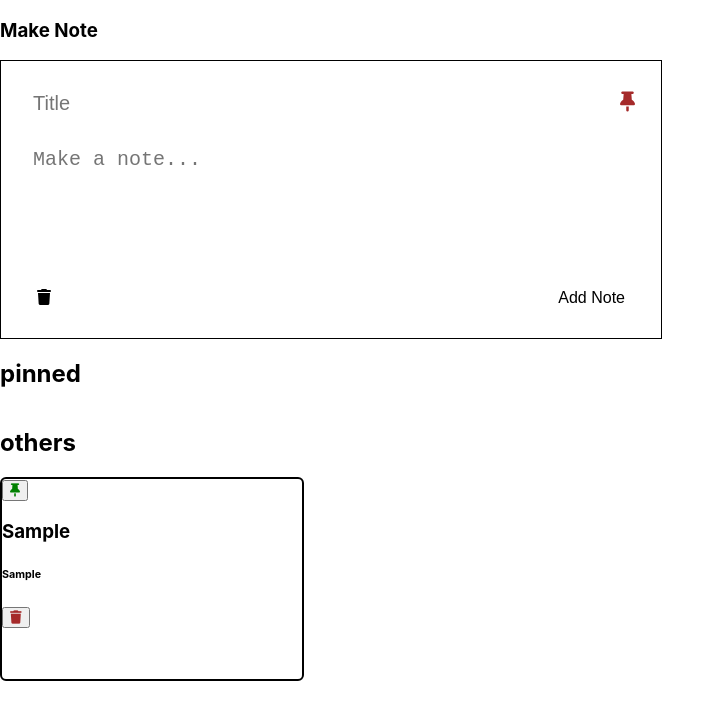
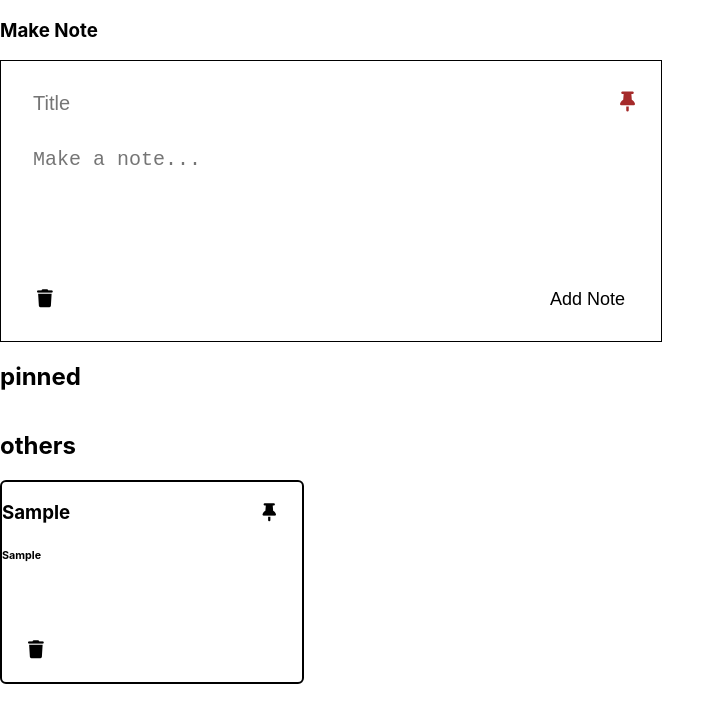
Before and after one commit to mishti169/react-makenote-mishti, a React (Create React App) app: page / in a window 1280 px wide. Both pictures are taken after typing "Sample", "Sample" into the empty fields and a click on the button "Add Note". Shown: the top 722 px of the page, without its empty margins (0-725 px from the left). Built offline with nearby package versions, Linux system fonts and the light colour scheme.

Commit message:
update other pin and trash btn

```diff
--- a/src/Components/NoteItem/NoteItem.css
+++ b/src/Components/NoteItem/NoteItem.css
@@ -3,15 +3,24 @@
 	min-width: 300px;
 	min-height: 200px;
 	border-radius: 6px;
+	position: relative;
 }
 .NoteItemWrapper:hover {
 	background-color: pink;
 }
 
-.trashBtn {
-	color: brown;
+.pinAndTrashBtn {
+	font-size: 18px;
+	position: absolute;
+	background: transparent;
+	border: none;
 }
 
-.pinBtn {
-	color: green;
+.pin {
+	top: 20px;
+	right: 20px;
 }
+.trash {
+	left: 20px;
+	bottom: 20px;
+}
--- a/src/Components/NoteItem/NoteItem.js
+++ b/src/Components/NoteItem/NoteItem.js
@@ -5,14 +5,14 @@ const NoteItem = (props) => {
 	return (
 		<>
 			<div className='NoteItemWrapper'>
-				<button className='pinBtn'>
+				<button className='pin pinAndTrashBtn'>
 					<i class='fa-solid fa-thumbtack'></i>
 				</button>
 				<div>
 					<h3>{props.title}</h3>
 					<h6>{props.text}</h6>
 				</div>
-				<button className='trashBtn'>
+				<button className='trash pinAndTrashBtn'>
 					<i class='fa-solid fa-trash'></i>
 				</button>
 			</div>
--- a/src/Components/TakeNote/TakeNote.css
+++ b/src/Components/TakeNote/TakeNote.css
@@ -30,15 +30,15 @@ input:focus {
 	justify-content: space-between;
 	align-items: center;
 }
-.addTakeNoteTrashAndPinBtn {
+.addNoteTrashAndPinBtn {
 	/* border-radius: 50%; */
 	background: transparent;
 	cursor: pointer;
 	border: none;
-	font-size: 16px;
+	font-size: 18px;
 }
 
-.pinBtnOfMakeNote {
+.pinBtnOfTakeNote {
 	display: flex;
 	color: brown;
 	position: absolute;
--- a/src/Components/TakeNote/TakeNote.js
+++ b/src/Components/TakeNote/TakeNote.js
@@ -33,7 +33,7 @@ const TakeNote = () => {
 			<div className='takeNoteWrapper'>
 				<button
 					onClick={onPinNote}
-					className='addTakeNoteTrashAndPinBtn pinBtnOfMakeNote'
+					className='addNoteTrashAndPinBtn pinBtnOfTakeNote'
 				>
 					<i class='fa-solid fa-thumbtack '></i>
 				</button>
@@ -55,10 +55,10 @@ const TakeNote = () => {
 					/>
 				</div>
 				<div className='addNoteBtnAndTrashBtnContainer'>
-					<button className='addTakeNoteTrashAndPinBtn'>
+					<button className='addNoteTrashAndPinBtn'>
 						<i class='fa-solid fa-trash'></i>
 					</button>
-					<button onClick={onSaveNote} className='addTakeNoteTrashAndPinBtn'>
+					<button onClick={onSaveNote} className='addNoteTrashAndPinBtn'>
 						Add Note
 					</button>
 				</div>
```
